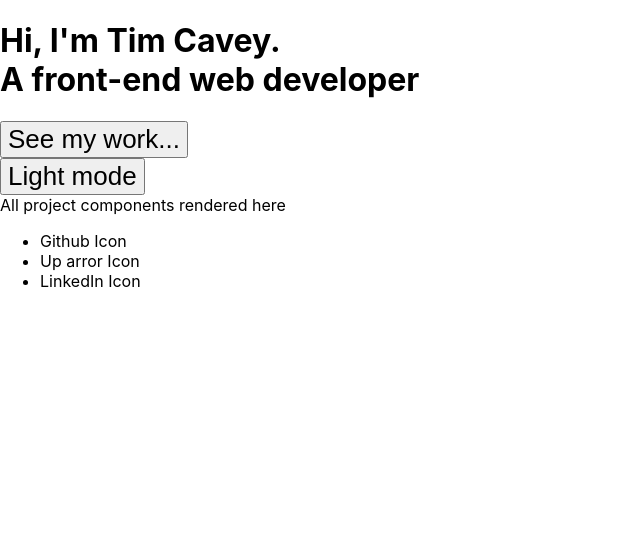
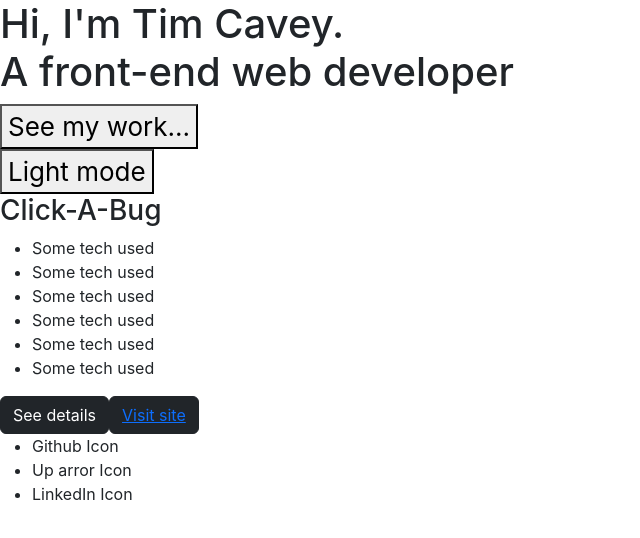
Before and after one commit to T-J-D-Cavey/my-portfolio-site, a React (Vite) app: page / in a window 1280 px wide. Shown: the top 538 px of the page, without its empty margins (0-640 px from the left). Built offline with nearby package versions, Linux system fonts and the light colour scheme.

Commit message:
build out project component and set up bootstrap

```diff
--- a/src/App.jsx
+++ b/src/App.jsx
@@ -1,8 +1,9 @@
 import { HeroBanner } from './components/HeroBanner'
 import { DarkLightButton } from './components/DarkLightButton'
-import { ProjectContainer } from './components/projects/ProjectContainer'
+import { ProjectContainer } from './components/ProjectContainer'
 import { Footer } from './components/Footer'
 
+import '../node_modules/bootstrap/dist/css/bootstrap.css'
 import './App.css'
 
 export function App() {
--- /dev/null
+++ b/src/components/ProjectContainer.jsx
@@ -0,0 +1,9 @@
+import { ClickABug } from "./projects/ClickABug"
+
+export function ProjectContainer() {
+    return (
+        <div>
+            <ClickABug />
+        </div>
+    )
+}
--- /dev/null
+++ b/src/components/projects/ClickABug.jsx
@@ -0,0 +1,53 @@
+import '../../../node_modules/bootstrap/dist/css/bootstrap.css'
+import '../../../node_modules/bootstrap/dist/js/bootstrap.js'
+
+export function ClickABug() {
+    return (
+        <div>
+            <section>
+                <h3>Click-A-Bug</h3>
+                <ul>
+                    <li>Some tech used</li>
+                    <li>Some tech used</li>
+                    <li>Some tech used</li>
+                    <li>Some tech used</li>
+                    <li>Some tech used</li>
+                    <li>Some tech used</li>
+                </ul>
+                <button type="button" class="btn btn-dark" data-bs-toggle="modal" data-bs-target="#exampleModal">
+                    See details
+                </button>
+                <button type="button" class="btn btn-dark"><a href='https://github.com/T-J-D-Cavey' target='_blank'>Visit site</a></button>
+            </section>
+
+            {/* Modal: */}
+            <div class="modal fade" id="exampleModal" tabindex="-1" aria-labelledby="exampleModalLabel" aria-hidden="true">
+                <div class="modal-dialog">
+                  <div class="modal-content">
+                    <div class="modal-header">
+                      <h1 class="modal-title fs-5" id="exampleModalLabel">Click-a-bug</h1>
+                      <button type="button" class="btn-close" data-bs-dismiss="modal" aria-label="Close"></button>
+                    </div>
+                    <div class="modal-body">
+                      <h3>A project header</h3>
+                      <p>A summary of the project. A summary of the project.
+                        A summary of the project. A summary of the project.</p>
+                        <ul>
+                            <li>Some tech used</li>
+                            <li>Some tech used</li>
+                            <li>Some tech used</li>
+                            <li>Some tech used</li>
+                            <li>Some tech used</li>
+                            <li>Some tech used</li>
+                        </ul>
+                        <h3>Image to go here</h3>
+                    </div>
+                    <div class="modal-footer">
+                      <button type="button" class="btn btn-secondary" data-bs-dismiss="modal">Close</button>
+                    </div>
+                  </div>
+                </div>
+            </div>
+        </div>
+    )
+}
--- a/src/components/projects/ProjectContainer.jsx
+++ /dev/null
@@ -1,5 +0,0 @@
-export function ProjectContainer() {
-    return (
-        <div>All project components rendered here</div>
-    )
-}
```
Also changed, not shown: package.json (+6 -1 lines), src/components/projects/PollutionChecker.jsx (added), src/components/projects/RamenPopup.jsx (added), src/components/projects/Treadit.jsx (added), 1 other file (tests, documents, lock files or other folders).
